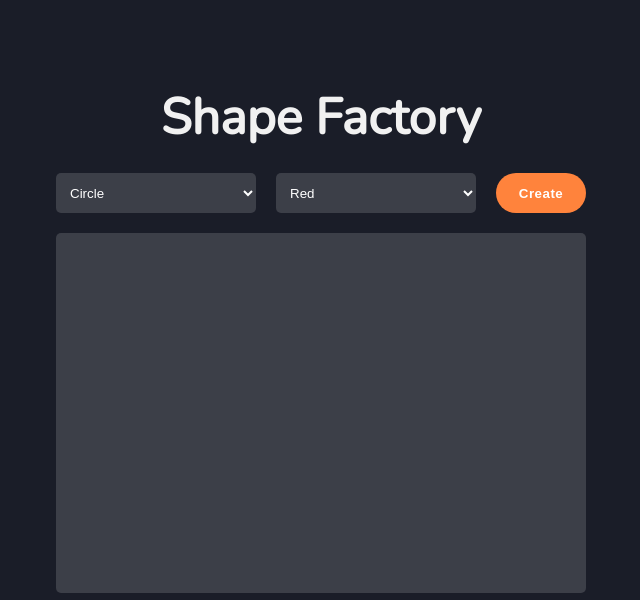
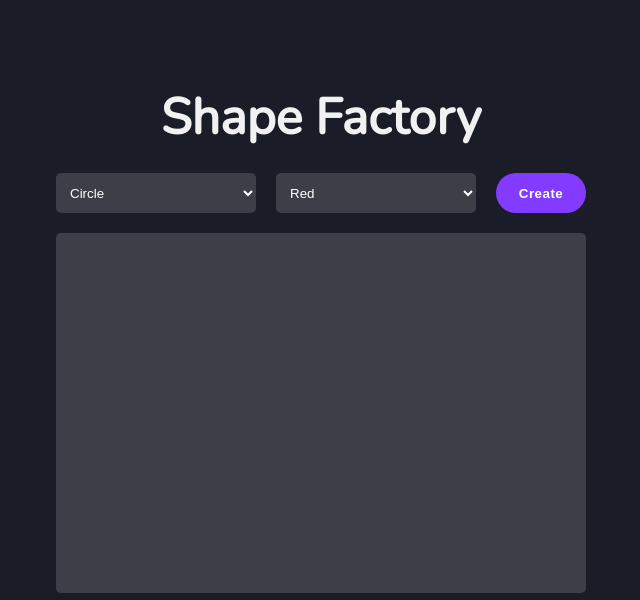
Before and after one commit to Iamshubhamhere/Shape-factory, a plain HTML site: page index.html in a window 1280 px wide. Shown: the whole page, without its empty margins (319-959 px from the left). Drawn offline with nearby package versions, Linux system fonts and the light colour scheme.

Commit message:
changesdone

```diff
--- a/assets/style/index.css
+++ b/assets/style/index.css
@@ -63,7 +63,7 @@ h1{
    padding: 5px 10px;
    margin: 0 10px;
    border-radius: 20px;
-   background-color: var(--app-orange);
+   background-color: var(--app-purple);
    cursor: pointer;
    letter-spacing: 0.5px;
 }
```
